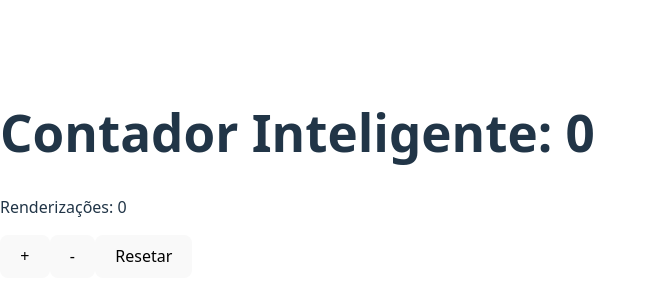
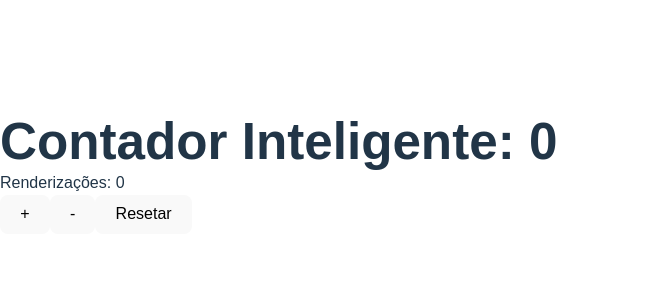
Before and after one commit to PatrickCorrea-git/Contador-Inteligente, a React (Vite) app in the folder Contador_Inteligente/contador-inteligente/: page / in a window 1280 px wide. Shown: the part 226-526 px from the top of the page, without its empty margins (0-655 px from the left). Built offline with nearby package versions, Linux system fonts and the light colour scheme.

Commit message:
commit_reset-css

```diff
--- a/Contador_Inteligente/contador-inteligente/src/App.jsx
+++ b/Contador_Inteligente/contador-inteligente/src/App.jsx
@@ -36,6 +36,6 @@ function App() {
       <button onClick={handleReset}>Resetar</button>
     </div>
   );
-}
+};
 
 export default App;
--- a/Contador_Inteligente/contador-inteligente/src/style.css
+++ b/Contador_Inteligente/contador-inteligente/src/style.css
@@ -0,0 +1,7 @@
+/* Reset básico */
+* {
+    padding: 0;
+    margin: 0;
+    box-sizing: border-box;
+    font-family: Arial, Helvetica, sans-serif;
+}
```
